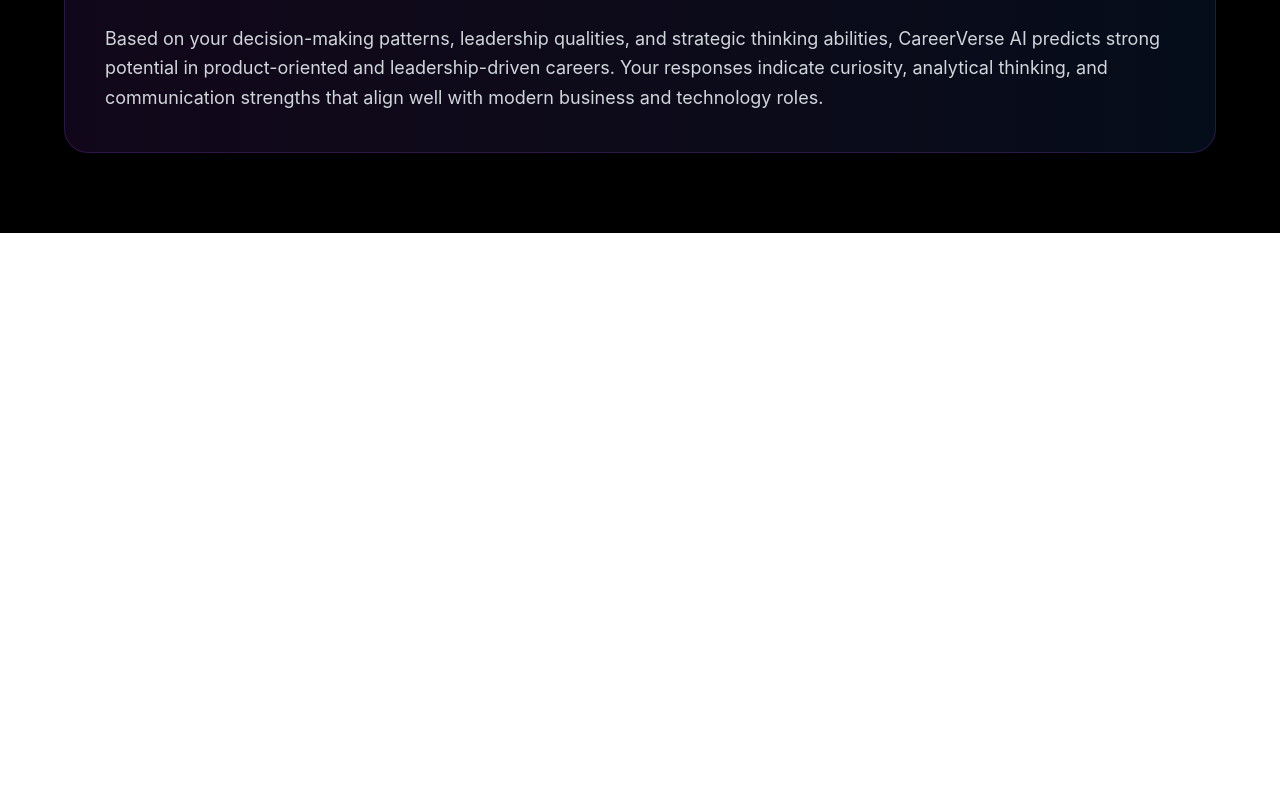
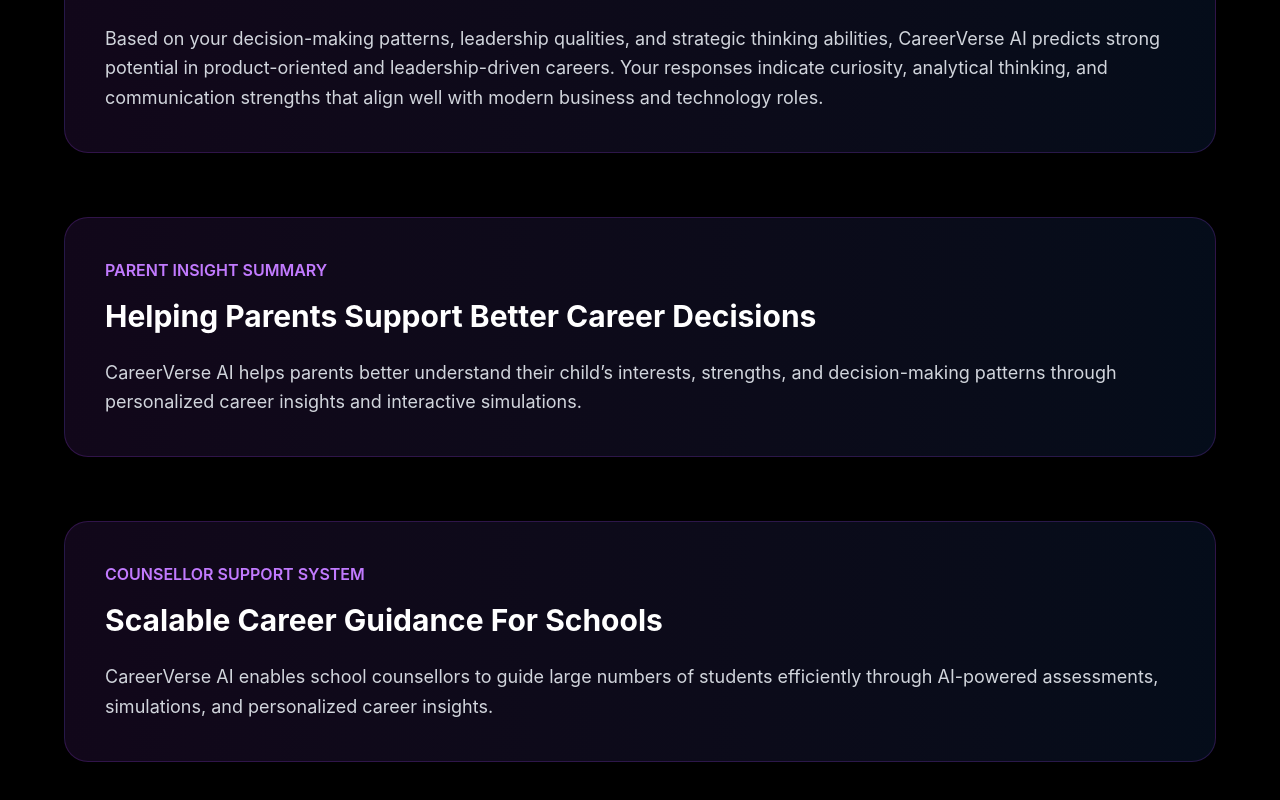
Before and after one commit to diyaraina06/careerverse-ai, a React app in the folder frontend/: page /dashboard in a window 1280 px wide. Shown: the part 1133-1933 px from the top of the page. Before the commit the page ends 1366 px from the top, so only its background shows below. Built offline with nearby package versions, Linux system fonts and the light colour scheme; the HTML template or start-up script is replaced by a standard one.

Commit message:
Added outcome alignment features and final dashboard polish

```diff
--- a/frontend/src/components/WhyChooseUs.jsx
+++ b/frontend/src/components/WhyChooseUs.jsx
@@ -24,6 +24,8 @@
   ];
 
   return (
+    <>
+
       <section id="features" className="bg-black text-white py-24 px-6">
 
         <div className="max-w-6xl mx-auto">
@@ -68,6 +70,65 @@
         </div>
 
       </section>
+
+      <section className="bg-black text-white py-24 px-6">
+
+        <div className="max-w-6xl mx-auto">
+
+          <div className="text-center mb-20">
+
+            <p className="text-purple-400 font-semibold mb-4">
+              BUSINESS MODEL
+            </p>
+
+            <h2 className="text-5xl font-bold">
+              Scalable For Students, Parents & Schools
+            </h2>
+
+          </div>
+
+          <div className="grid grid-cols-1 md:grid-cols-3 gap-8">
+
+            <div className="bg-zinc-900 border border-zinc-800 rounded-3xl p-10">
+              <h3 className="text-2xl font-bold mb-4">
+                Free Student Access
+              </h3>
+
+              <p className="text-gray-400 leading-relaxed">
+                Students can explore careers, simulations, and AI insights
+                through a free exploration model.
+              </p>
+            </div>
+
+            <div className="bg-zinc-900 border border-zinc-800 rounded-3xl p-10">
+              <h3 className="text-2xl font-bold mb-4">
+                Premium AI Mentorship
+              </h3>
+
+              <p className="text-gray-400 leading-relaxed">
+                Advanced AI career roadmaps, detailed reports,
+                and mentorship features through subscription plans.
+              </p>
+            </div>
+
+            <div className="bg-zinc-900 border border-zinc-800 rounded-3xl p-10">
+              <h3 className="text-2xl font-bold mb-4">
+                School Partnerships
+              </h3>
+
+              <p className="text-gray-400 leading-relaxed">
+                Schools and counsellors can use CareerVerse AI
+                to guide large student communities efficiently.
+              </p>
+            </div>
+
+          </div>
+
+        </div>
+
+      </section>
+
+    </>
   );
 }
 
--- a/frontend/src/pages/DashboardPage.jsx
+++ b/frontend/src/pages/DashboardPage.jsx
@@ -172,6 +172,40 @@
                     </p>
 
                 </div>
+                <div className="mt-16 bg-gradient-to-r from-purple-500/10 to-blue-500/10 border border-purple-500/20 rounded-3xl p-10">
+
+                    <p className="text-purple-400 font-semibold mb-4">
+                        PARENT INSIGHT SUMMARY
+                    </p>
+
+                    <h2 className="text-3xl font-bold mb-6">
+                        Helping Parents Support Better Career Decisions
+                    </h2>
+
+                    <p className="text-gray-300 leading-relaxed text-lg">
+                        CareerVerse AI helps parents better understand their child’s
+                        interests, strengths, and decision-making patterns through
+                        personalized career insights and interactive simulations.
+                    </p>
+
+                </div>
+                <div className="mt-16 bg-gradient-to-r from-purple-500/10 to-blue-500/10 border border-purple-500/20 rounded-3xl p-10">
+
+                    <p className="text-purple-400 font-semibold mb-4">
+                        COUNSELLOR SUPPORT SYSTEM
+                    </p>
+
+                    <h2 className="text-3xl font-bold mb-6">
+                        Scalable Career Guidance For Schools
+                    </h2>
+
+                    <p className="text-gray-300 leading-relaxed text-lg">
+                        CareerVerse AI enables school counsellors to guide large numbers
+                        of students efficiently through AI-powered assessments,
+                        simulations, and personalized career insights.
+                    </p>
+
+                </div>
 
             </div>
 
```
Lines whose indentation alone changed are shown as unchanged.
